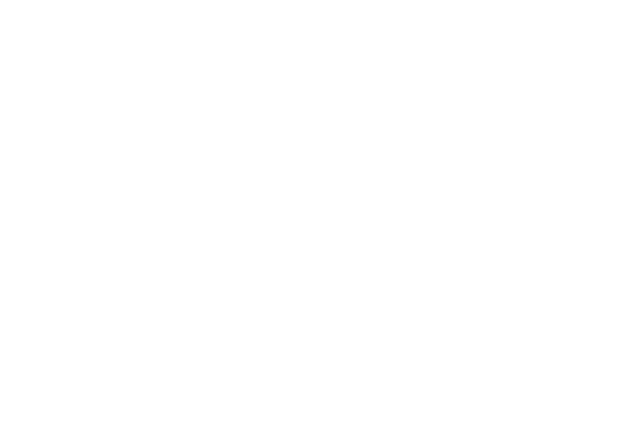
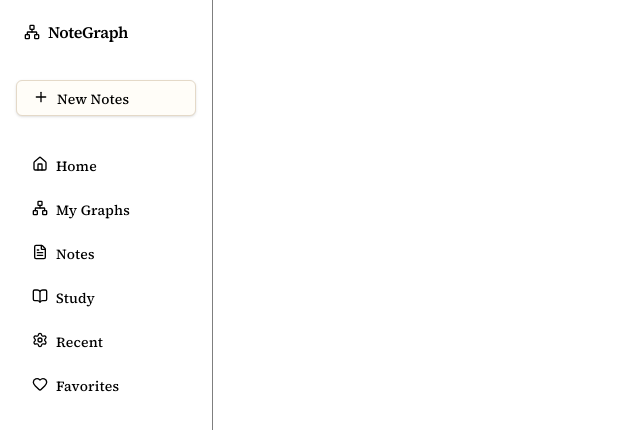
Before and after one commit to jacobgale21/Notes_App, a React (Vite) app: page /dashboard in a window 1280 px wide. Before the commit this address had no page. Shown: the top 430 px of the page, without its empty margins (0-640 px from the left). Built offline with nearby package versions, Linux system fonts and the light colour scheme.

Commit message:
Create sidebar

```diff
--- a/src/components/UI/navBar.tsx
+++ b/src/components/UI/navBar.tsx
@@ -18,6 +18,9 @@
             <Button asChild variant="ghost" size="sm">
               <Link to="/">Home</Link>
             </Button>
+            <Button asChild variant="outline" size="sm">
+              <Link to="/dashboard">Dashboard</Link>
+            </Button>
             <Button asChild variant="brand" size="sm">
               <Link to="/upload">Upload</Link>
             </Button>
--- /dev/null
+++ b/src/components/UI/sidebar.tsx
@@ -0,0 +1,80 @@
+import {
+  BookOpen,
+  FileText,
+  Home,
+  Heart,
+  Network,
+  Plus,
+  Settings,
+} from "lucide-react";
+import { Button } from "./button";
+import { useNavigate } from "react-router-dom";
+
+const allButtons = [
+  {
+    icon: Home,
+    label: "Home",
+    to: "/",
+  },
+  {
+    icon: Network,
+    label: "My Graphs",
+    to: "/graph",
+  },
+  {
+    icon: FileText,
+    label: "Notes",
+    to: "/notes",
+  },
+  {
+    icon: BookOpen,
+    label: "Study",
+    to: "/study",
+  },
+  {
+    icon: Settings,
+    label: "Recent",
+    to: "/recent",
+  },
+  {
+    icon: Heart,
+    label: "Favorites",
+    to: "/favorites",
+  },
+];
+export default function Sidebar() {
+  const navigate = useNavigate();
+  return (
+    <div className="flex flex-col h-full border-r border-black/50 p-4 gap-4">
+      <header className="flex flex-row items-center mb-4">
+        <span className="flex h-8 w-8 items-center justify-center rounded-xl bg-brand">
+          <Network className="h-4 w-4 text-primary-foreground" />
+        </span>
+        <span className="text-base font-semibold tracking-tight">
+          NoteGraph
+        </span>
+      </header>
+      <Button asChild variant="outline" onClick={() => navigate("/upload")}>
+        <div className="flex flex-row items-start justify-start">
+          <Plus className="h-4 w-4" />
+          <span>New Notes</span>
+        </div>
+      </Button>
+      <div className="flex flex-col mt-4 gap-2">
+        {allButtons.map((button) => (
+          <Button
+            asChild
+            variant="ghost"
+            key={button.label}
+            onClick={() => navigate(button.to)}
+          >
+            <div className="flex flex-row items-start justify-start">
+              <button.icon className="h-4 w-4" />
+              <span>{button.label}</span>
+            </div>
+          </Button>
+        ))}
+      </div>
+    </div>
+  );
+}
--- /dev/null
+++ b/src/components/pages/dashboard.tsx
@@ -0,0 +1,11 @@
+import Sidebar from "../UI/sidebar";
+
+export default function Dashboard() {
+  return (
+    <div className="flex flex-col h-screen">
+      <div className="w-1/6 h-full">
+        <Sidebar />
+      </div>
+    </div>
+  );
+}
--- a/src/components/pages/home.tsx
+++ b/src/components/pages/home.tsx
@@ -95,7 +95,7 @@
             className="mt-8 flex flex-wrap items-center justify-center gap-3"
           >
             <Button asChild variant="brand" size="lg" className="glow-ring">
-              <Link to="/app/upload">
+              <Link to="/upload">
                 <Upload className="mr-2 h-4 w-4" /> Upload your notes
               </Link>
             </Button>
--- a/src/components/pages/page.tsx
+++ b/src/components/pages/page.tsx
@@ -2,6 +2,7 @@
 import { getNotes } from "../../api";
 import { UploadCloud, FileText } from "lucide-react";
 import "@xyflow/react/dist/style.css";
+import { Button } from "../UI/button";
 
 export default function Page() {
   const [notes, setNotes] = useState<File | null>(null);
@@ -45,7 +46,7 @@
           Drop in your lecture notes and we'll turn the fragments into a map you
           can actually study from.
         </p>
-        <div className="mb-5 flex gap-1 rounded-xl border border-black bg-white/[.025] p-1 sm:w-fit">
+        <div className="mb-5 flex gap-1 rounded-xl border border-black/70 bg-white/[.025] p-1 sm:w-fit">
           <button
             onClick={() => setSelectedTab("upload")}
             className={`rounded-lg p-2 text-xs font-semibold transition ${selectedTab === "upload" ? "bg-white/[.1] text-slate-500 border-2" : "text-slate-500 hover:text-slate-300"}`}
@@ -79,7 +80,7 @@
         ) : (
           <>
             <textarea
-              className="border-2 border-black/70 rounded-md shadow-md p-2 bg-white w-full max-w-lg mx-auto h-40"
+              className="border-2 border-black/50 rounded-md shadow-md p-2 bg-white w-full max-w-lg mx-auto h-40"
               placeholder="Drop text here or click to paste"
             />
           </>
@@ -89,12 +90,14 @@
         {notes && (
           <p className="mt-4 text-success">Selected file: {notes.name}</p>
         )}
-        <button
-          className="mt-4 border-2 border-black/70 text-black px-4 py-2 rounded-md"
+        <Button
+          asChild
+          variant="brand"
+          className="mt-4 w-full max-w-lg"
           onClick={handleGetNotes}
         >
-          Upload Notes
-        </button>
+          Generate Knowledge Graph
+        </Button>
       </main>
     </div>
   );
--- a/src/main.tsx
+++ b/src/main.tsx
@@ -8,6 +8,7 @@
 import { GraphView } from "./components/pages/graph";
 import { demoSections, demoRelations } from "./data/placeholder";
 import Home from "./components/pages/home";
+import Dashboard from "./components/pages/dashboard";
 createRoot(document.querySelector("#app")!).render(
   <StrictMode>
     <BrowserRouter>
@@ -22,6 +23,7 @@
             }
           />
         </Route>
+        <Route path="/dashboard" element={<Dashboard />} />
       </Routes>
     </BrowserRouter>
   </StrictMode>,
```
